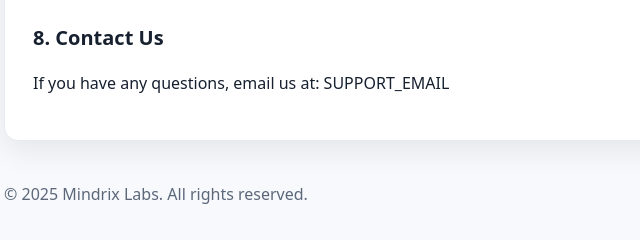
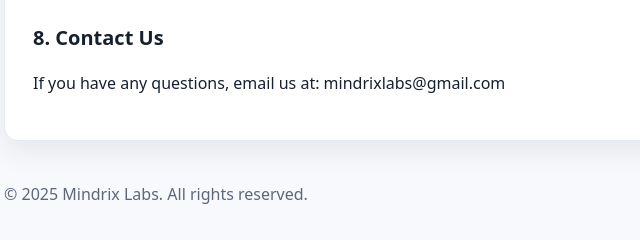
Before and after one commit to MindrixLabs/repdeck-legal, a plain HTML site: page privacy/index.html in a window 1280 px wide. Shown: the part 1204-1444 px from the top of the page, 242-882 px from the left. Drawn offline with Linux system fonts and the light colour scheme.

Commit message:
Update index.html

```diff
--- a/privacy/index.html
+++ b/privacy/index.html
@@ -70,7 +70,7 @@
       <p>We may update this Privacy Policy from time to time. If we do, we’ll update the “Last updated” date above.</p>
 
       <h2>8. Contact Us</h2>
-      <p>If you have any questions, email us at: SUPPORT_EMAIL</p>
+      <p>If you have any questions, email us at: mindrixlabs@gmail.com</p>
     </div>
   </main>
   <footer>
```
